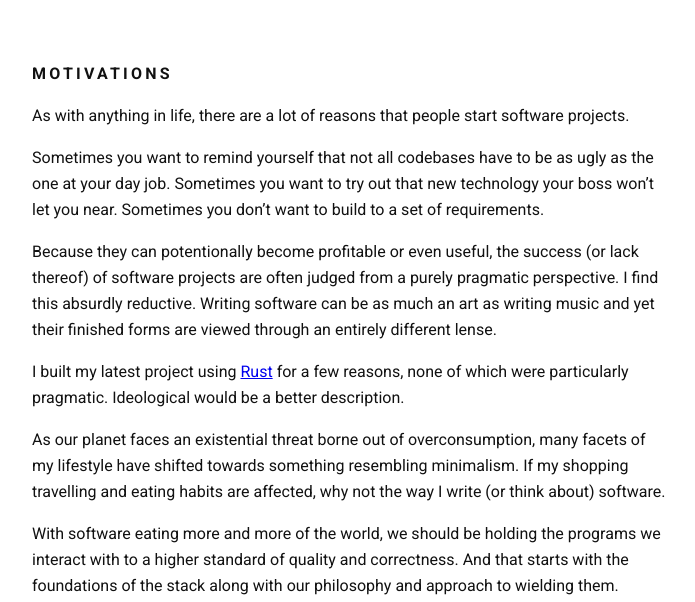
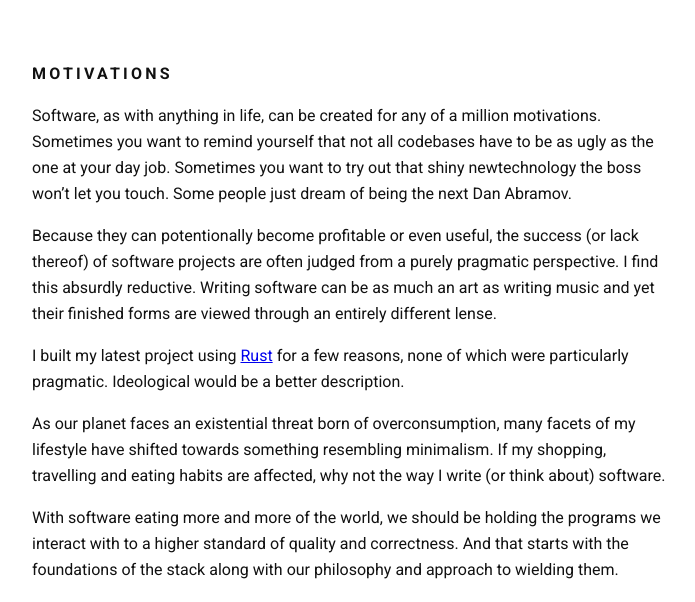
Before and after one commit to jtfell/blog, a plain HTML site: page posts/2019-09-29-motivations.html in a window 1280 px wide. Shown: the part 145-747 px from the top of the page, without its empty margins (290-985 px from the left). Drawn offline with Linux system fonts and the light colour scheme.

Commit message:
Publish.

```diff
--- a/posts/2019-09-29-motivations.html
+++ b/posts/2019-09-29-motivations.html
@@ -16,11 +16,10 @@
 
       <section class="mx-auto px3 py3">
         <h2 class="h2 caps">Motivations</h2>
-        <div><p>As with anything in life, there are a lot of reasons that people start software projects.</p>
-<p>Sometimes you want to remind yourself that not all codebases have to be as ugly as the one at your day job. Sometimes you want to try out that new technology your boss won’t let you near. Sometimes you don’t want to build to a set of requirements.</p>
+        <div><p>Software, as with anything in life, can be created for any of a million motivations. Sometimes you want to remind yourself that not all codebases have to be as ugly as the one at your day job. Sometimes you want to try out that shiny newtechnology the boss won’t let you touch. Some people just dream of being the next Dan Abramov.</p>
 <p>Because they can potentionally become profitable or even useful, the success (or lack thereof) of software projects are often judged from a purely pragmatic perspective. I find this absurdly reductive. Writing software can be as much an art as writing music and yet their finished forms are viewed through an entirely different lense.</p>
 <p>I built my latest project using <a href="https://rust-lang.org">Rust</a> for a few reasons, none of which were particularly pragmatic. Ideological would be a better description.</p>
-<p>As our planet faces an existential threat borne out of overconsumption, many facets of my lifestyle have shifted towards something resembling minimalism. If my shopping travelling and eating habits are affected, why not the way I write (or think about) software.</p>
+<p>As our planet faces an existential threat born of overconsumption, many facets of my lifestyle have shifted towards something resembling minimalism. If my shopping, travelling and eating habits are affected, why not the way I write (or think about) software.</p>
 <p>With software eating more and more of the world, we should be holding the programs we interact with to a higher standard of quality and correctness. And that starts with the foundations of the stack along with our philosophy and approach to wielding them.</p>
 <p>These trends lead me to be bullish on the future of Rust, particularly for projects with a high impact. I would prefer to align myself with innovative use of technology for the betterment of the planet than collect a big paycheck for building the next Facebook. The “Move fast and break things” mentality is how we ended up with an environment in peril and the antidote is making things to last.</p></div>
 
```
